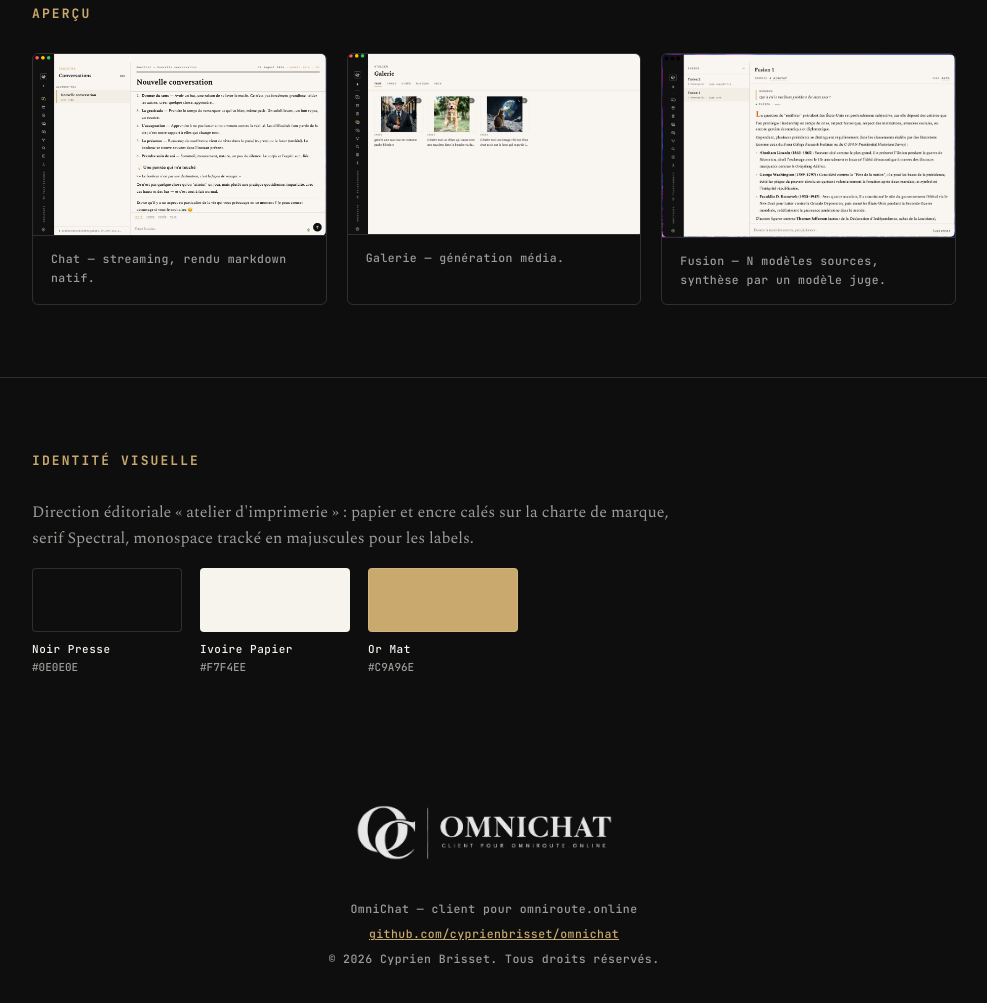
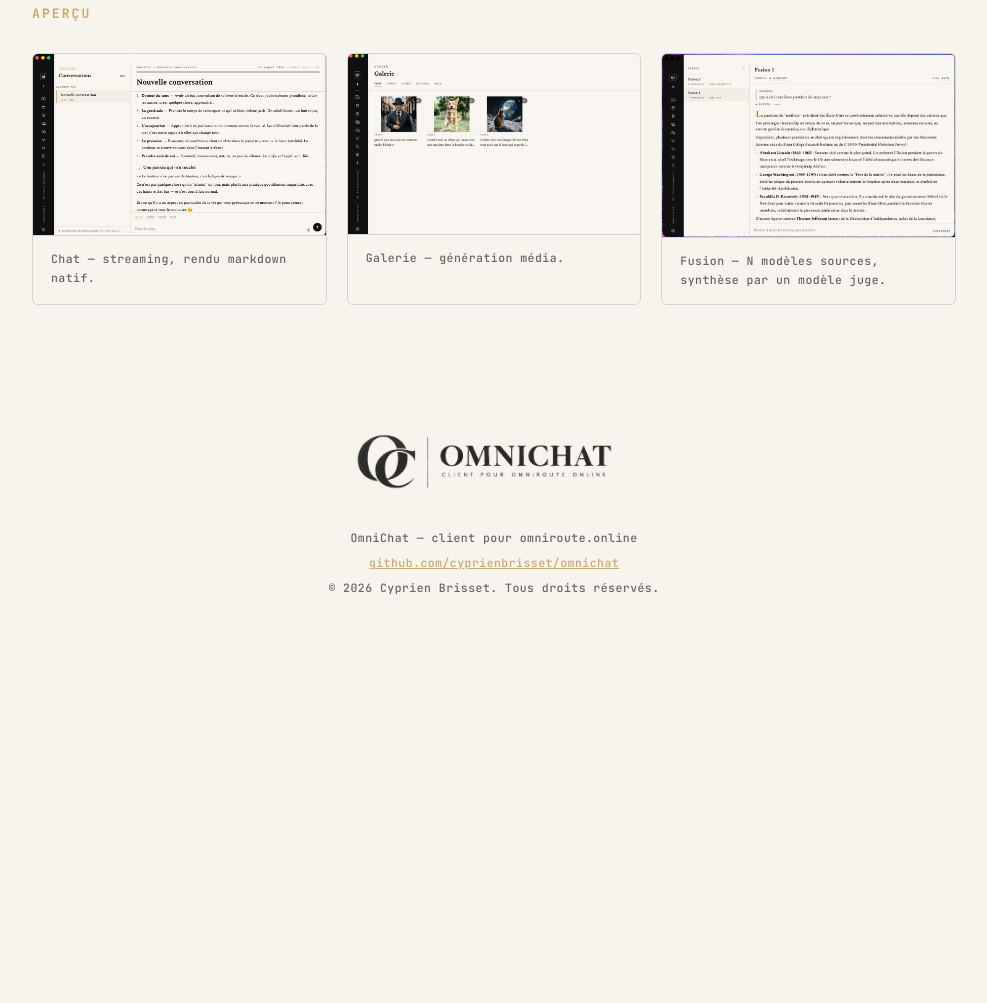
Before and after one commit to cyprienbrisset/omnichat, a plain HTML site: page docs/index.html in a window 1280 px wide. Shown: the part 1583-2586 px from the top of the page, without its empty margins (146-1133 px from the left). After the commit the page ends 2259 px from the top, so only its background shows below. Drawn offline with nearby package versions, Linux system fonts and the light colour scheme.

Commit message:
feat: mode clair/sombre sur la page GitHub Pages, retire la section couleurs
- Ajoute un vrai bouton de bascule clair/sombre (persisté en
  localStorage, respecte prefers-color-scheme par défaut) — variables
  CSS resémantisées (--bg/--fg/--fg-soft/--hairline) plutôt que les
  couleurs de marque codées en dur partout
- Retire la section « Identité visuelle » (palette, hex, mention
  Spectral) de la page
- Le lockup du footer n'est plus inversé en mode clair (l'encre noire
  d'origine est déjà lisible sur fond clair)
- Vérifié dans un aperçu navigateur : bascule clair→sombre→clair
  fonctionne, thème par défaut respecte le système

```diff
--- a/docs/index.html
+++ b/docs/index.html
@@ -6,6 +6,13 @@
 <title>OmniChat — Client macOS natif pour OmniRoute</title>
 <meta name="description" content="OmniChat, client macOS natif pour la passerelle IA OmniRoute : chat multi-modèles, génération média, mémoire, MCP, RAG, comparaison et fusion de réponses." />
 <link rel="icon" type="image/png" href="brand/omnichat-icon-dark.png" />
+<script>
+  (function () {
+    var stored = localStorage.getItem('omnichat-theme');
+    var theme = stored || (window.matchMedia('(prefers-color-scheme: light)').matches ? 'light' : 'dark');
+    document.documentElement.setAttribute('data-theme', theme);
+  })();
+</script>
 <link rel="preconnect" href="https://fonts.googleapis.com" />
 <link rel="preconnect" href="https://fonts.gstatic.com" crossorigin />
 <link href="https://fonts.googleapis.com/css2?family=Spectral:ital,wght@0,400;0,500;0,600;0,700;1,400;1,600&family=JetBrains+Mono:wght@500;700&display=swap" rel="stylesheet" />
@@ -14,20 +21,32 @@
     --noir-presse: #0E0E0E;
     --ivoire-papier: #F7F4EE;
     --or-mat: #C9A96E;
-    --ivoire-soft: rgba(247, 244, 238, 0.62);
+
+    --bg: var(--noir-presse);
+    --fg: var(--ivoire-papier);
+    --fg-soft: rgba(247, 244, 238, 0.62);
     --hairline: rgba(247, 244, 238, 0.14);
+
     --serif: 'Spectral', Georgia, serif;
     --mono: 'JetBrains Mono', ui-monospace, monospace;
+  }
+
+  :root[data-theme="light"] {
+    --bg: var(--ivoire-papier);
+    --fg: var(--noir-presse);
+    --fg-soft: rgba(14, 14, 14, 0.62);
+    --hairline: rgba(14, 14, 14, 0.14);
   }
 
   * { box-sizing: border-box; }
 
   body {
     margin: 0;
-    background: var(--noir-presse);
-    color: var(--ivoire-papier);
+    background: var(--bg);
+    color: var(--fg);
     font-family: var(--serif);
     line-height: 1.65;
+    transition: background 0.15s ease, color 0.15s ease;
   }
 
   a { color: var(--or-mat); }
@@ -37,8 +56,26 @@
     inset: 0;
     pointer-events: none;
     opacity: 0.035;
-    background-image: repeating-linear-gradient(115deg, var(--ivoire-papier) 0px, var(--ivoire-papier) 1px, transparent 1px, transparent 6px);
+    background-image: repeating-linear-gradient(115deg, var(--fg) 0px, var(--fg) 1px, transparent 1px, transparent 6px);
     z-index: 0;
+  }
+
+  .theme-toggle {
+    position: fixed;
+    top: 20px;
+    right: 20px;
+    z-index: 10;
+    font-family: var(--mono);
+    font-weight: 700;
+    font-size: 10.5px;
+    letter-spacing: 0.1em;
+    text-transform: uppercase;
+    color: var(--fg);
+    background: transparent;
+    border: 1px solid var(--hairline);
+    border-radius: 3px;
+    padding: 8px 12px;
+    cursor: pointer;
   }
 
   .wrap {
@@ -75,7 +112,7 @@
     max-width: 560px;
     font-size: 19px;
     font-style: italic;
-    color: var(--ivoire-soft);
+    color: var(--fg-soft);
   }
 
   .cta-row {
@@ -105,7 +142,7 @@
 
   .btn.secondary {
     border: 1px solid var(--hairline);
-    color: var(--ivoire-papier);
+    color: var(--fg);
   }
 
   section {
@@ -150,7 +187,7 @@
   }
 
   .card {
-    background: var(--noir-presse);
+    background: var(--bg);
     padding: 26px 24px;
   }
 
@@ -163,7 +200,7 @@
   .card p {
     margin: 0;
     font-size: 14.5px;
-    color: var(--ivoire-soft);
+    color: var(--fg-soft);
   }
 
   .screenshot-grid {
@@ -189,40 +226,9 @@
     font-family: var(--mono);
     font-size: 11.5px;
     letter-spacing: 0.04em;
-    color: var(--ivoire-soft);
+    color: var(--fg-soft);
     padding: 14px 18px;
     border-top: 1px solid var(--hairline);
-  }
-
-  .palette {
-    display: flex;
-    gap: 18px;
-    flex-wrap: wrap;
-    margin-top: 8px;
-  }
-
-  .swatch {
-    width: 150px;
-  }
-
-  .swatch .chip {
-    height: 64px;
-    border-radius: 4px;
-    border: 1px solid var(--hairline);
-  }
-
-  .swatch .name {
-    font-family: var(--mono);
-    font-size: 11px;
-    letter-spacing: 0.05em;
-    margin-top: 8px;
-    color: var(--ivoire-papier);
-  }
-
-  .swatch .hex {
-    font-family: var(--mono);
-    font-size: 11px;
-    color: var(--ivoire-soft);
   }
 
   footer {
@@ -238,17 +244,22 @@
     filter: invert(1) brightness(1.6);
   }
 
+  :root[data-theme="light"] footer img.lockup {
+    filter: none;
+  }
+
   footer p {
     font-family: var(--mono);
     font-size: 11.5px;
     letter-spacing: 0.04em;
-    color: var(--ivoire-soft);
+    color: var(--fg-soft);
     margin: 6px 0;
   }
 </style>
 </head>
 <body>
 <div class="texture"></div>
+<button class="theme-toggle" id="theme-toggle" type="button" aria-label="Basculer le thème clair/sombre">Mode clair</button>
 
 <header class="hero">
   <div class="wrap">
@@ -333,34 +344,6 @@
   </div>
 </section>
 
-<section>
-  <div class="wrap">
-    <h2>Identité visuelle</h2>
-    <p style="color: var(--ivoire-soft); max-width: 640px;">
-      Direction éditoriale « atelier d'imprimerie » : papier et encre
-      calés sur la charte de marque, serif Spectral, monospace tracké en
-      majuscules pour les labels.
-    </p>
-    <div class="palette">
-      <div class="swatch">
-        <div class="chip" style="background:#0E0E0E;"></div>
-        <div class="name">Noir Presse</div>
-        <div class="hex">#0E0E0E</div>
-      </div>
-      <div class="swatch">
-        <div class="chip" style="background:#F7F4EE;"></div>
-        <div class="name">Ivoire Papier</div>
-        <div class="hex">#F7F4EE</div>
-      </div>
-      <div class="swatch">
-        <div class="chip" style="background:#C9A96E;"></div>
-        <div class="name">Or Mat</div>
-        <div class="hex">#C9A96E</div>
-      </div>
-    </div>
-  </div>
-</section>
-
 <footer>
   <div class="wrap">
     <img class="lockup" src="brand/omnichat-lockup-horizontal.png" alt="OmniChat" />
@@ -370,5 +353,23 @@
   </div>
 </footer>
 
+<script>
+  (function () {
+    var KEY = 'omnichat-theme';
+    var root = document.documentElement;
+    var btn = document.getElementById('theme-toggle');
+    function label(theme) {
+      btn.textContent = theme === 'light' ? 'Mode sombre' : 'Mode clair';
+    }
+    label(root.getAttribute('data-theme'));
+    btn.addEventListener('click', function () {
+      var next = root.getAttribute('data-theme') === 'light' ? 'dark' : 'light';
+      root.setAttribute('data-theme', next);
+      localStorage.setItem(KEY, next);
+      label(next);
+    });
+  })();
+</script>
+
 </body>
 </html>
```
